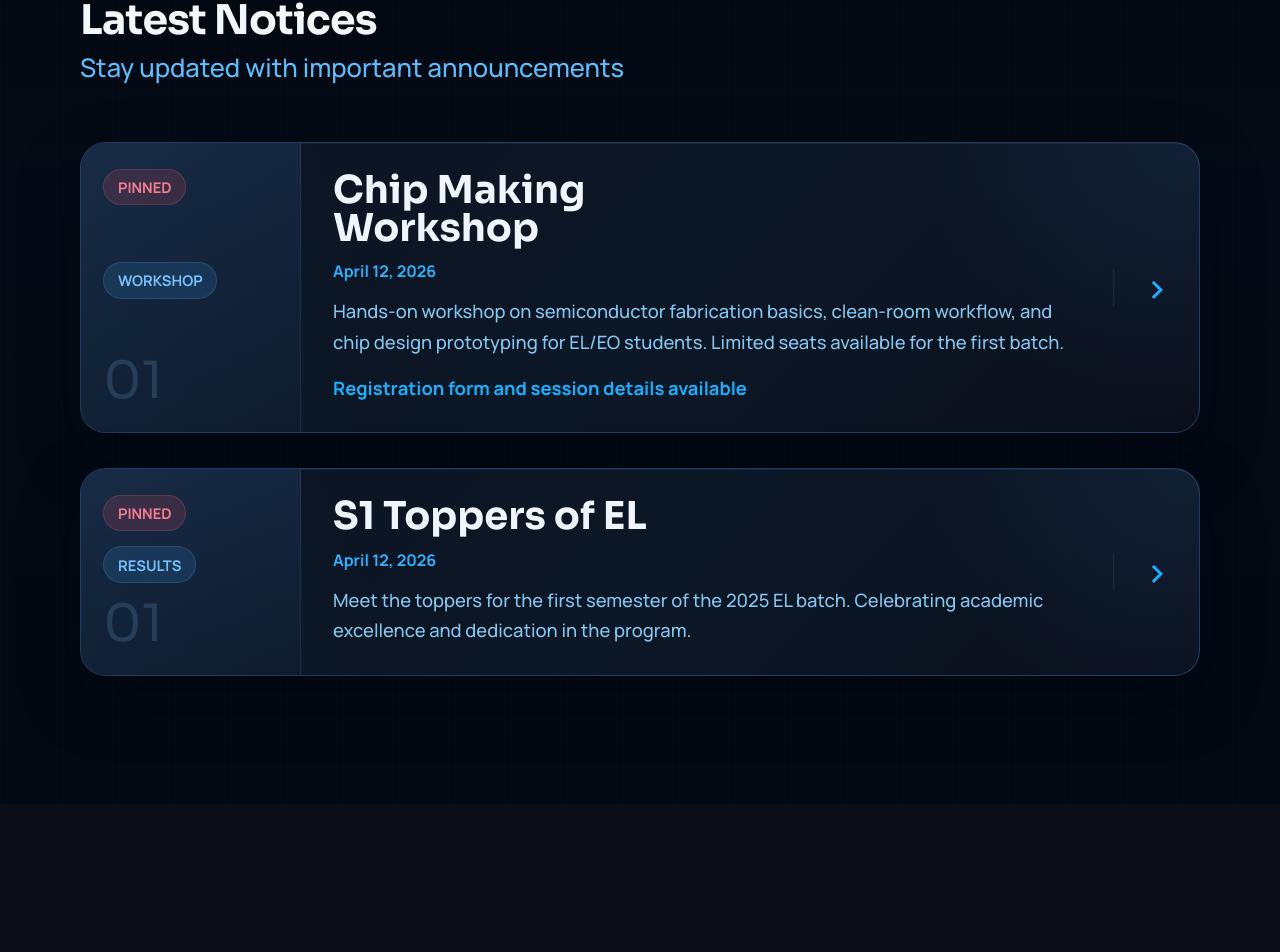
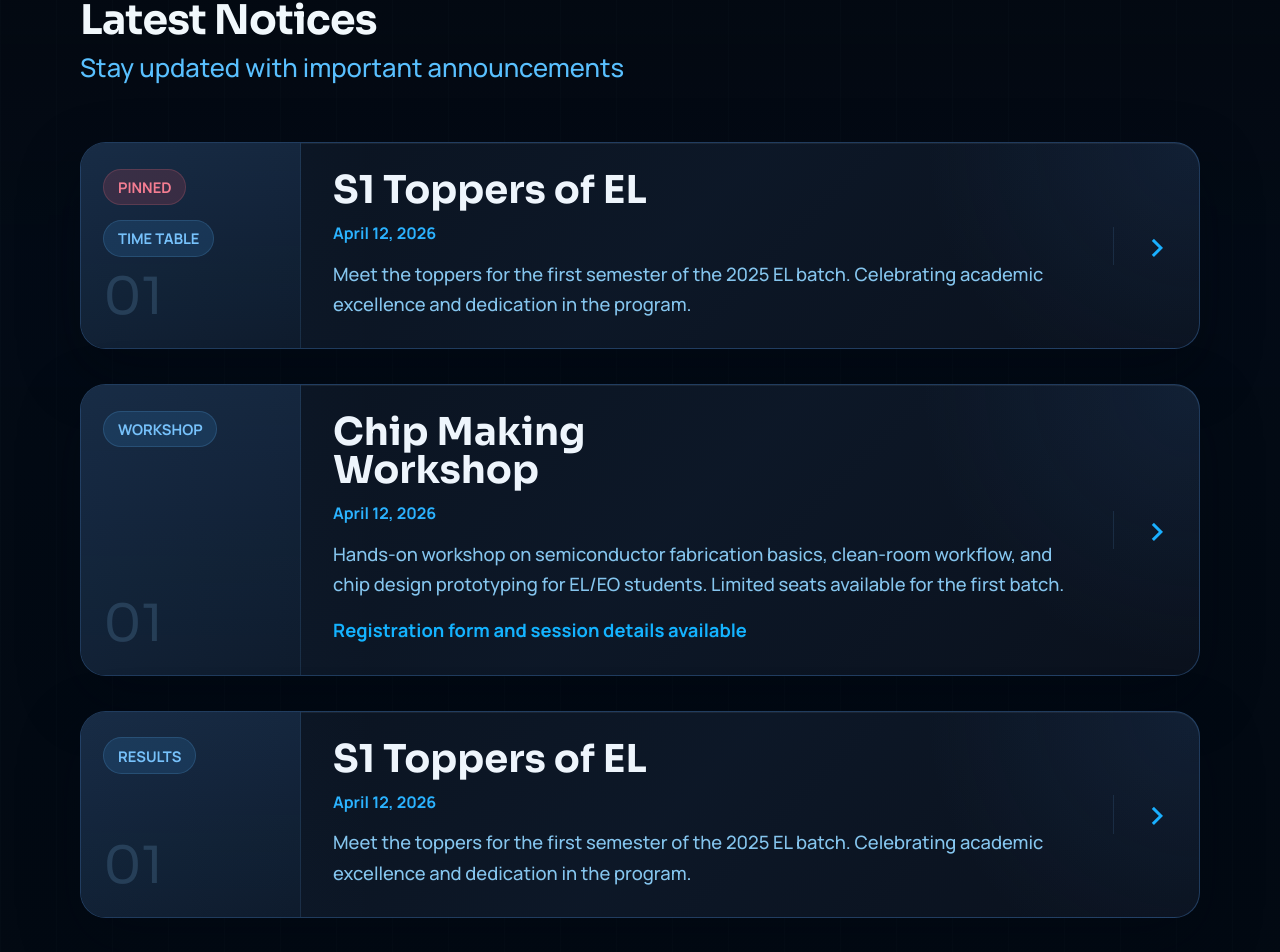
Before and after one commit to rohankishore/elweb, a React (Vite) app: page / in a window 1280 px wide. Shown: the part 3590-4542 px from the top of the page. Before the commit the page ends 4394 px from the top, so only its background shows below. Built offline with nearby package versions, Linux system fonts and the light colour scheme.

Commit message:
fix notice indices bug

```diff
--- a/src/App.jsx
+++ b/src/App.jsx
@@ -329,9 +329,26 @@ function App() {
           <h2>Latest Notices</h2>
           <p className="notices-subtitle">Stay updated with important announcements</p>
         </div>
+
+
         <div className="notices-feature-card">
           <div className="notices-meta">
             <span className="notice-tag notice-tag-pinned">Pinned</span>
+            <span className="notice-tag">Time Table</span>
+          </div>
+          <div className="notice-copy">
+            <h3>S1 Toppers of EL</h3>
+            <p className="notice-date">April 12, 2026</p>
+            <p className="notice-description">
+               Meet the toppers for the first semester of the 2025 EL batch. Celebrating academic excellence and dedication in the program.
+            </p>
+          </div>
+          <span className="notice-arrow" aria-hidden="true">›</span>
+        </div>
+
+
+        <div className="notices-feature-card">
+          <div className="notices-meta">
             <span className="notice-tag">Workshop</span>
           </div>
           <div className="notice-copy">
@@ -349,7 +366,6 @@ function App() {
 
         <div className="notices-feature-card">
           <div className="notices-meta">
-            <span className="notice-tag notice-tag-pinned">Pinned</span>
             <span className="notice-tag">Results</span>
           </div>
           <div className="notice-copy">
--- a/src/component/NoticesPage.jsx
+++ b/src/component/NoticesPage.jsx
@@ -1,10 +1,64 @@
 import React from "react";
+
+const notices = [
+  {
+    pinned: true,
+    type: "WORKSHOP",
+    title: "Chip Making Workshop",
+    date: "April 12, 2026",
+    desc: "Hands-on workshop on semiconductor fabrication basics, clean-room workflow, and chip design prototyping for EL/EO students. Limited seats available for the first batch.",
+    link: "Registration form and session details available"
+  },
+  {
+    pinned: true,
+    type: "RESULTS",
+    title: "S1 Toppers of EL",
+    date: "April 12, 2026",
+    desc: "Meet the toppers for the first semester of the 2025 EL batch. Celebrating academic excellence and dedication in the program.",
+    link: null
+  }
+];
 
 export default function NoticesPage() {
   return (
     <div className="notices-page" style={{padding: '3rem 0', minHeight: '60vh'}}>
       <h1 style={{color: '#eaf6ff', fontSize: '2.5rem', fontWeight: 800, marginBottom: '1.5rem'}}>All Notices</h1>
-      <div style={{color: '#b6d6f6', fontSize: '1.2rem'}}>This is a placeholder for the notices list. You can add a list of all notices here.</div>
+      <div style={{color: '#b6d6f6', fontSize: '1.2rem', marginBottom: '2rem'}}>Stay updated with important announcements</div>
+      {notices.map((notice, idx) => (
+        <div key={idx} style={{
+          display: 'flex',
+          background: 'linear-gradient(90deg, #19202a 60%, #1a2331 100%)',
+          borderRadius: '1.5rem',
+          marginBottom: '2rem',
+          boxShadow: '0 2px 16px 0 rgba(0,0,0,0.15)',
+          overflow: 'hidden',
+          alignItems: 'stretch'
+        }}>
+          <div style={{
+            background: 'rgba(30,40,60,0.7)',
+            padding: '2.2rem 2.2rem 2.2rem 1.5rem',
+            display: 'flex',
+            flexDirection: 'column',
+            alignItems: 'flex-start',
+            minWidth: 140,
+            justifyContent: 'space-between',
+            gap: '1.2rem'
+          }}>
+            {notice.pinned && <span style={{background:'#e07a8c', color:'#fff', borderRadius:'1em', fontWeight:600, fontSize:'1em', padding:'0.2em 1em', marginBottom:6, letterSpacing:1}}>PINNED</span>}
+            <span style={{background:'#2a3b4d', color:'#7fc0ff', borderRadius:'1em', fontWeight:600, fontSize:'1em', padding:'0.2em 1em', letterSpacing:1}}>{notice.type}</span>
+            <span style={{color:'#22334a', fontSize:'3.2rem', fontWeight:700, opacity:0.18, alignSelf:'flex-end', lineHeight:1}}>{(idx+1).toString().padStart(2,'0')}</span>
+          </div>
+          <div style={{flex:1, padding:'2.2rem 2.2rem 2.2rem 1.5rem', display:'flex', flexDirection:'column', justifyContent:'center'}}>
+            <div style={{color:'#7fc0ff', fontWeight:600, fontSize:'1.05em', marginBottom:4}}>{notice.date}</div>
+            <div style={{fontWeight:800, fontSize:'2.5rem', color:'#f3f6fa', marginBottom:8}}>{notice.title}</div>
+            <div style={{color:'#b6d6f6', fontSize:'1.2rem', marginBottom:12}}>{notice.desc}</div>
+            {notice.link && <div style={{marginTop:8}}><a href="#" style={{color:'#2bbcff', fontWeight:600, fontSize:'1.1em', textDecoration:'underline'}}>{notice.link}</a></div>}
+          </div>
+          <div style={{display:'flex', alignItems:'center', paddingRight:'2.2rem'}}>
+            <span style={{color:'#7fc0ff', fontSize:'2.2rem', fontWeight:700, opacity:0.7}}>&#8250;</span>
+          </div>
+        </div>
+      ))}
     </div>
   );
 }
```
